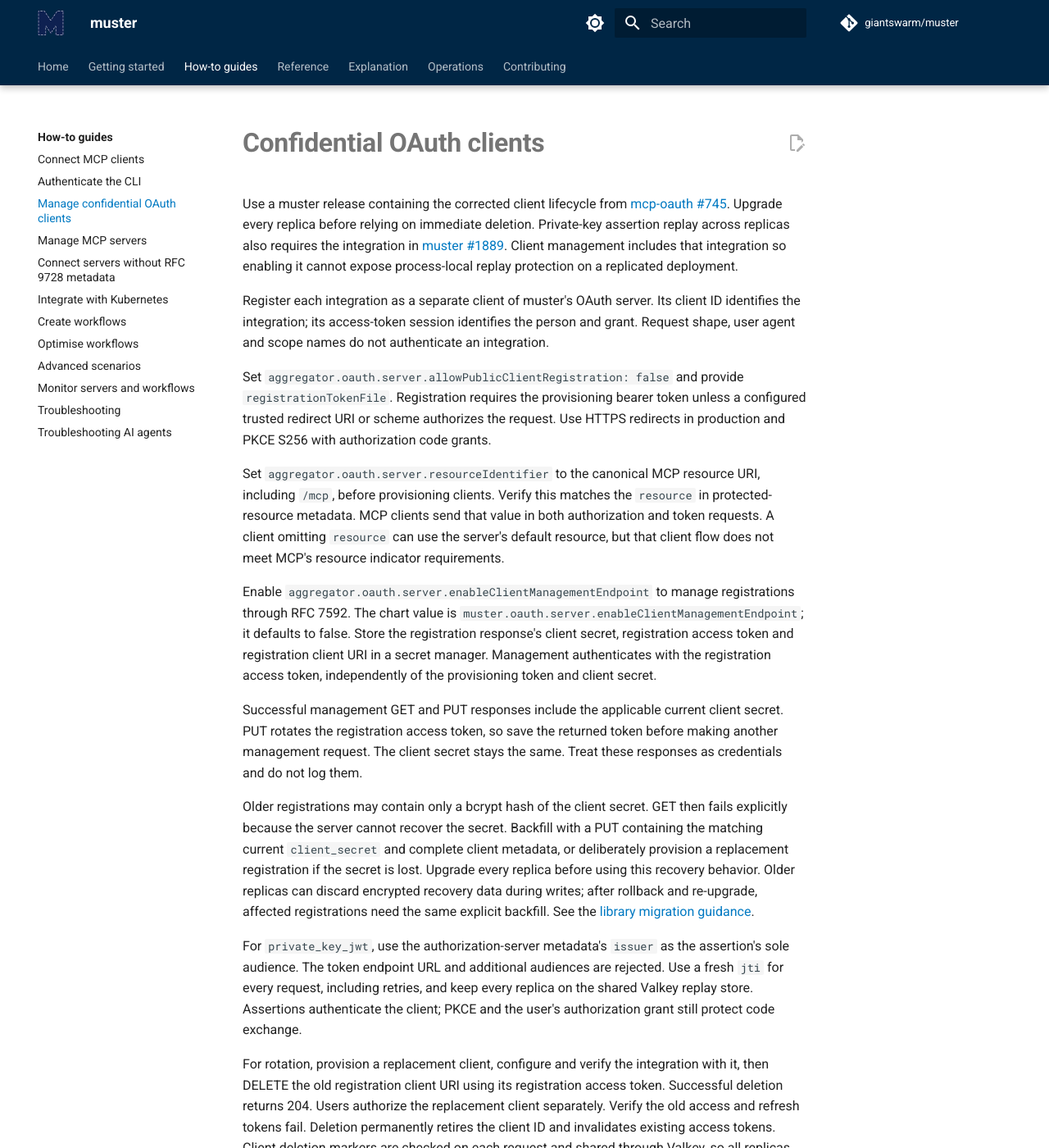
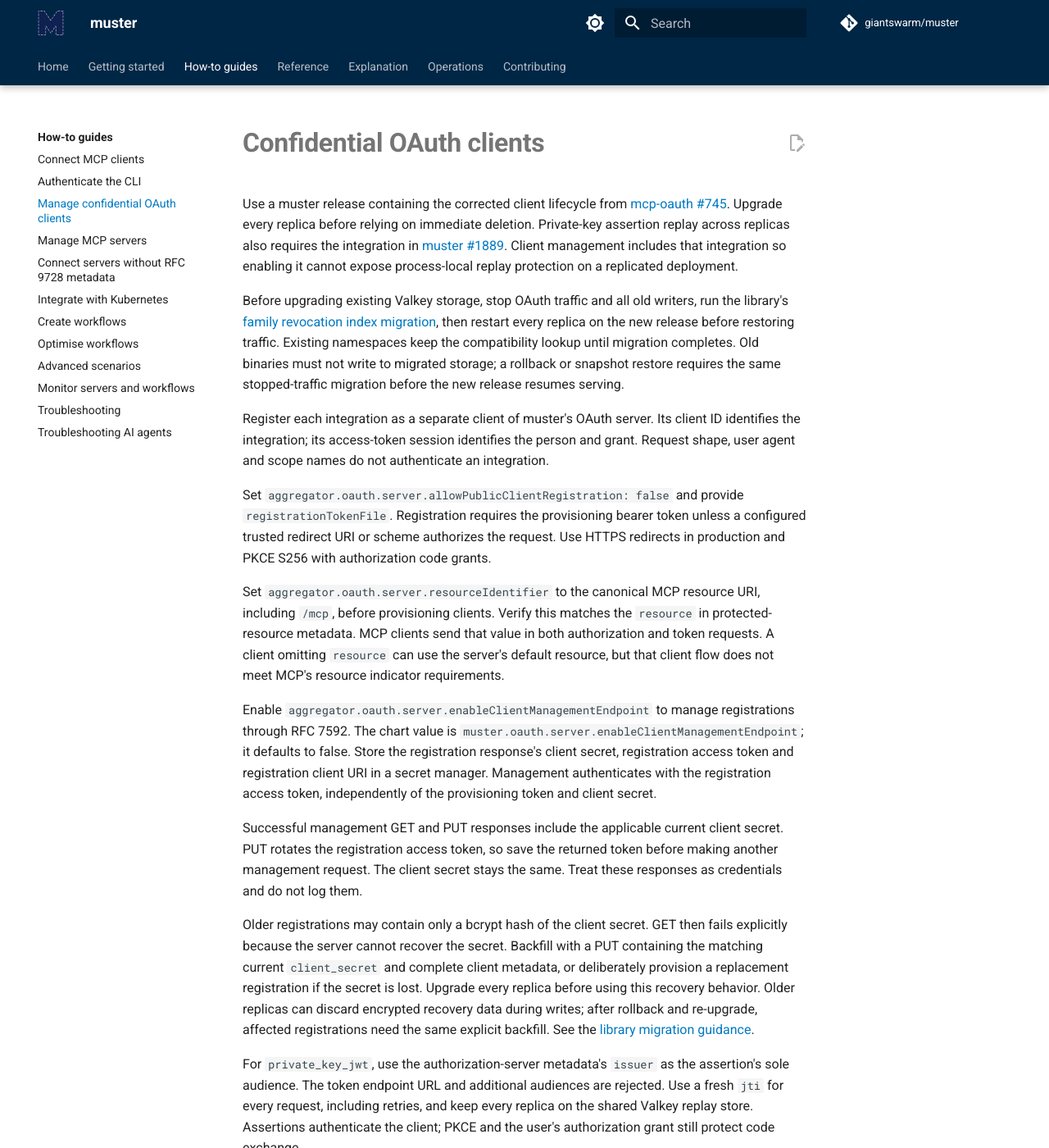
Before and after one commit to giantswarm/muster, an MkDocs documentation site: the page built from docs/how-to/confidential-clients.md, in a window 1280 px wide and 1400 px high. Shown: the whole window at 82% size. Built offline with MkDocs 1.6.1 and Material for MkDocs 9.7.7, drawn with Linux system fonts in a browser that asks for light colours; comment, search, counter and statistics services are not loaded; some of the changed text lies outside the part shown.

Commit message:
fix(oauth): use indexed revocation and document storage migration

```diff
--- a/docs/how-to/confidential-clients.md
+++ b/docs/how-to/confidential-clients.md
@@ -7,6 +7,13 @@ across replicas also requires the integration in
 [muster #1889](https://github.com/giantswarm/muster/pull/1889). Client management
 includes that integration so enabling it cannot expose process-local replay
 protection on a replicated deployment.
+
+Before upgrading existing Valkey storage, stop OAuth traffic and all old writers,
+run the library's [family revocation index migration](https://github.com/giantswarm/mcp-oauth/blob/main/docs/client-management.md#valkey-revocation-index-migration),
+then restart every replica on the new release before restoring traffic. Existing
+namespaces keep the compatibility lookup until migration completes. Old binaries
+must not write to migrated storage; a rollback or snapshot restore requires the
+same stopped-traffic migration before the new release resumes serving.
 
 Register each integration as a separate client of muster's OAuth server. Its
 client ID identifies the integration; its access-token session identifies the
@@ -63,6 +70,10 @@ and shared through Valkey, so all replicas must run a version supporting this
 check before relying on immediate invalidation. Other clients belonging to the
 same person retain their grants and shared upstream identity-provider tokens.
 
+These deletion and revocation guarantees apply to tokens bound to the client.
+Self-issued exchange JWTs without a client binding remain valid until expiry
+and cannot be revoked through the client-owned endpoint.
+
 Dynamic registrations live in OAuth storage. After complete Valkey data loss,
 register a new client, replace the integration's credentials and obtain fresh
 user authorizations. Restoring a snapshot can lose registrations and grants
```
Also changed, not shown: 2 other files.
